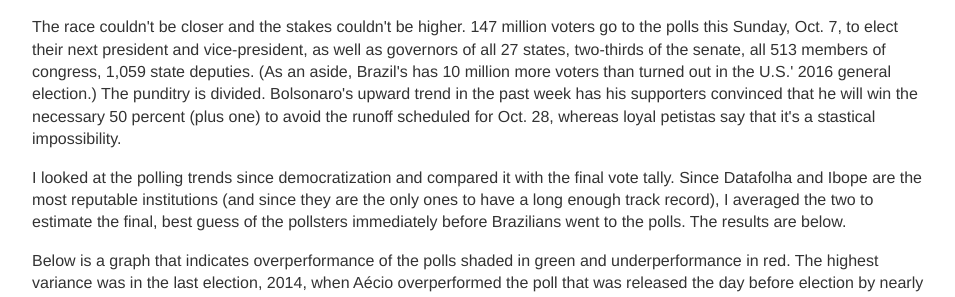
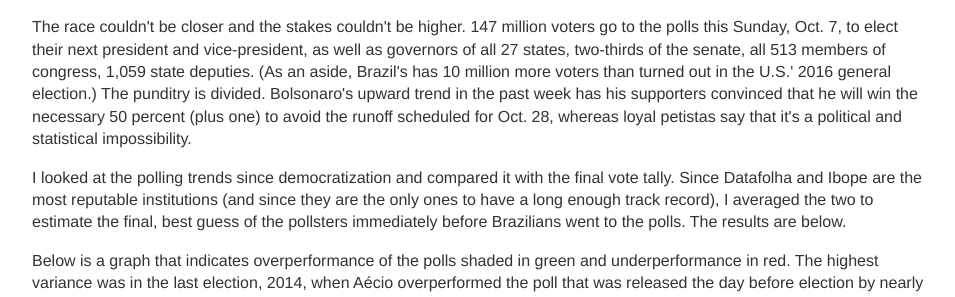
Before and after one commit to lizmckenna/elizabethmckenna.org, a Jekyll site: the page built from _posts/2018-10-05-polls-vs-actuals.md, in a window 1280 px wide. Shown: the part 310-607 px from the top of the page, without its empty margins (160-1115 px from the left). Built offline with Jekyll 4.4.1, drawn with Linux system fonts in a browser that asks for light colours.

Commit message:
Update 2018-10-05-polls-vs-actuals.md

```diff
--- a/_posts/2018-10-05-polls-vs-actuals.md
+++ b/_posts/2018-10-05-polls-vs-actuals.md
@@ -6,7 +6,7 @@ date: 2018-10-05
 
 <h2> Historically, did voters break left or right at the end of the campaign?</h2>
 
-<p> The race couldn't be closer and the stakes couldn't be higher. 147 million voters go to the polls this Sunday, Oct. 7, to elect their next president and vice-president, as well as governors of all 27 states, two-thirds of the senate, all 513 members of congress, 1,059 state deputies. (As an aside, Brazil's has 10 million more voters than turned out in the U.S.' 2016 general election.) The punditry is divided. Bolsonaro's upward trend in the past week has his supporters convinced that he will win the necessary 50 percent (plus one) to avoid the runoff scheduled for Oct. 28, whereas loyal petistas say that it's a stastical impossibility. </p>
+<p> The race couldn't be closer and the stakes couldn't be higher. 147 million voters go to the polls this Sunday, Oct. 7, to elect their next president and vice-president, as well as governors of all 27 states, two-thirds of the senate, all 513 members of congress, 1,059 state deputies. (As an aside, Brazil's has 10 million more voters than turned out in the U.S.' 2016 general election.) The punditry is divided. Bolsonaro's upward trend in the past week has his supporters convinced that he will win the necessary 50 percent (plus one) to avoid the runoff scheduled for Oct. 28, whereas loyal petistas say that it's a political and statistical impossibility. </p>
 <p> I looked at the polling trends since democratization and compared it with the final vote tally. Since Datafolha and Ibope are the most reputable institutions (and since they are the only ones to have a long enough track record), I averaged the two to estimate the final, best guess of the pollsters immediately before Brazilians went to the polls. The results are below.</p>
 <p> Below is a graph that indicates overperformance of the polls shaded in green and underperformance in red. The highest variance was in the last election, 2014, when Aécio overperformed the poll that was released the day before election by nearly 10 points (9.6pp). The second highest was also PSDB, in 2006, when Alckmin seemingly jumped 8 points between the time the last poll was conducted and when ballots were cast. The third highest overperformer was Enéas of PRONA, the nationalist party holdover from the dictatorship, in 1994, when his poll numbers weren't even reported by Datafolha but he won more than 7 percent of the vote. Fourth highest was FHC in the same year, when he outperfomed his polls by 6.2 points to win in the first round.
 <p> Elections are rare events. We can't infer anything with confidence with only seven observations. We can say, however, that since 1989, no right or center-right candidate has underperformed their final poll numbers in the first round of voting.
```
